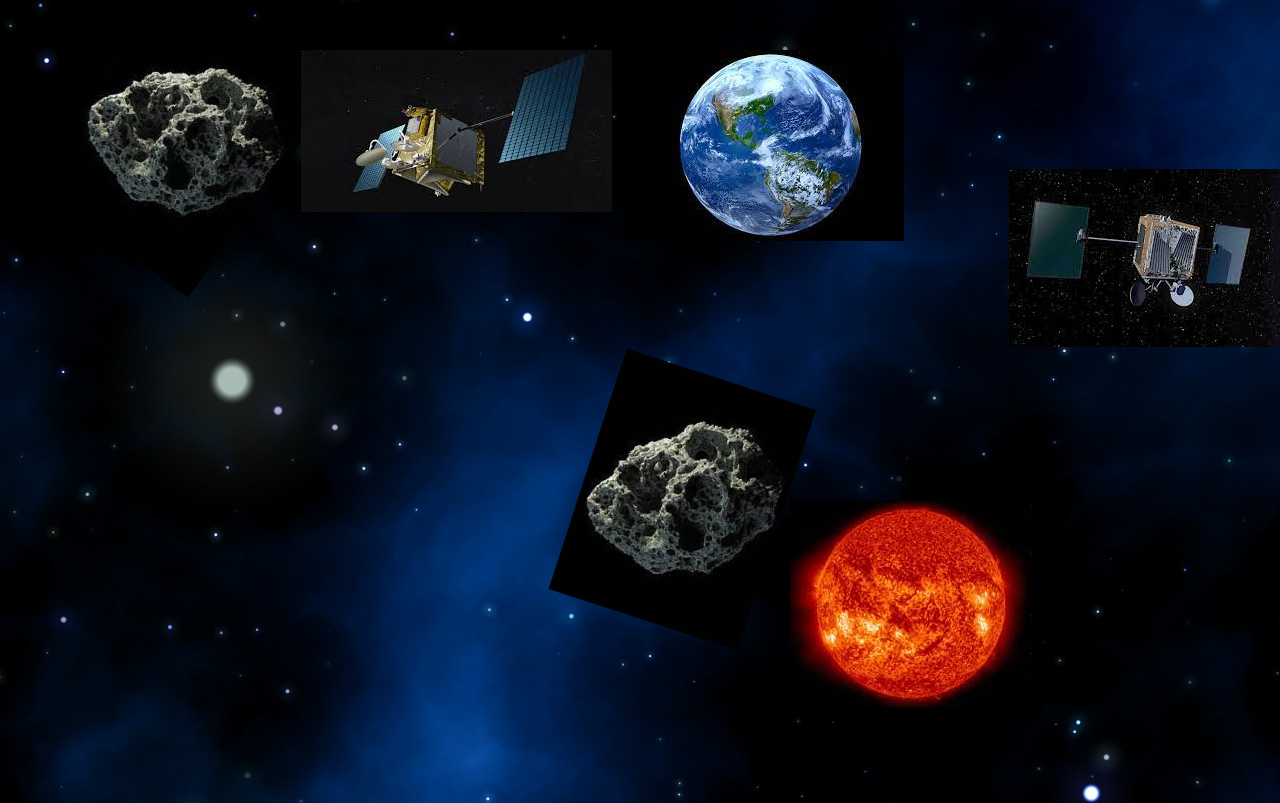
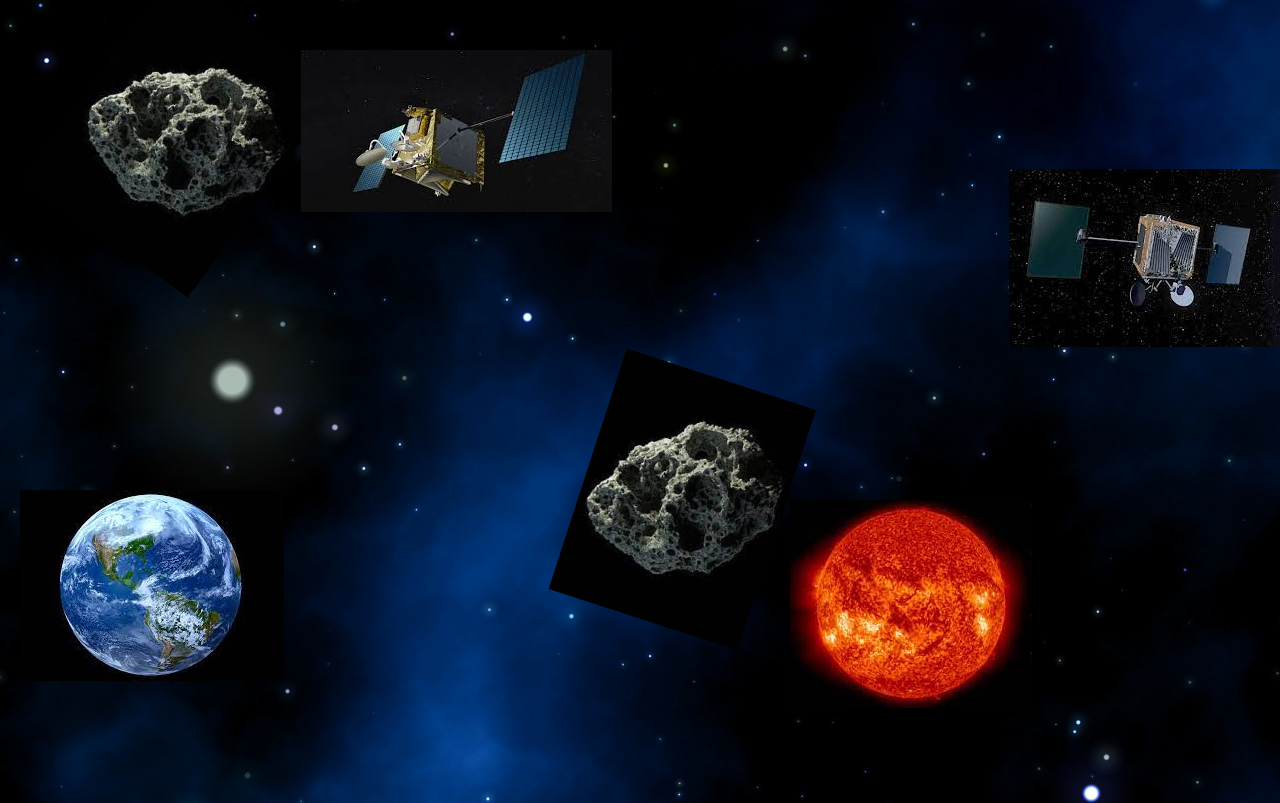
Before and after one commit to givi1/home--work7, a plain HTML site: page index.html in a window 1280 px wide. Shown: the top 803 px of the page. Drawn offline with Linux system fonts and the light colour scheme.

Commit message:
added top and left stile

```diff
--- a/index.html
+++ b/index.html
@@ -19,7 +19,7 @@
             <img src="image/stone1.jpg" alt="image stone">
         </div>
         <div class="box1">
-            <img src="image/earth.jpg" alt="image mercury">
+            <img src="image/earth.jpg" alt="image earth">
         </div>
 
         <div class="box3">
--- a/main.css
+++ b/main.css
@@ -62,8 +62,9 @@ table {
 
  .box1{
     position: absolute;
-    top: 50px;
-    left: 50%;
+    top: 490px;
+    left: 20px;
+
  }
 
 
```
